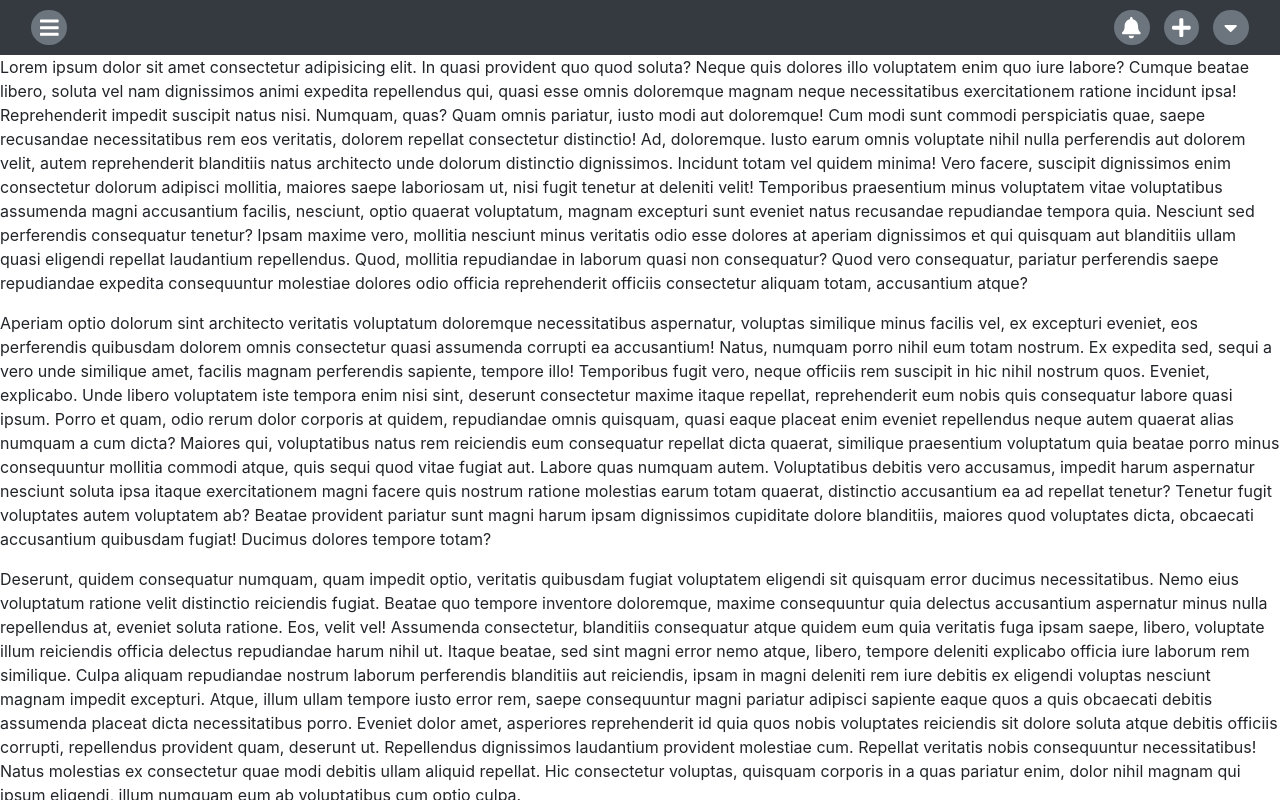
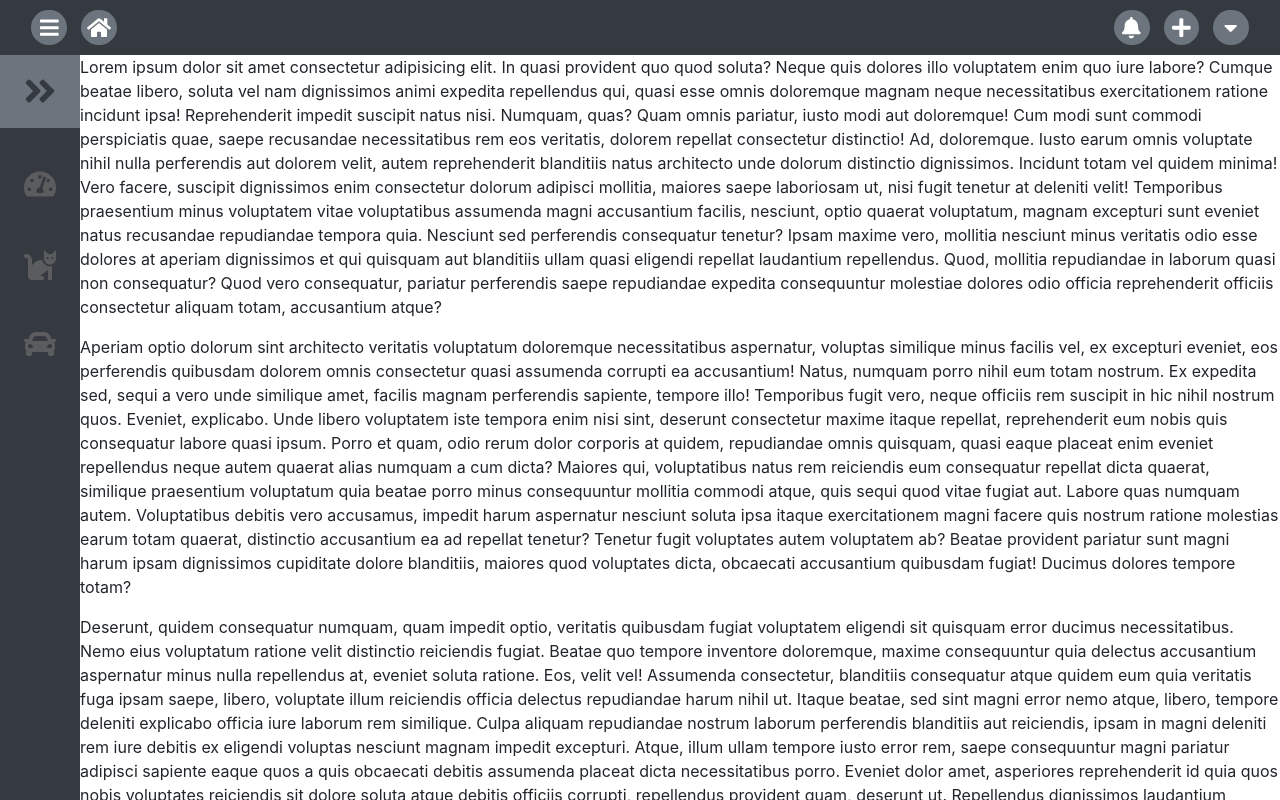
Before and after one commit to MauriceAndre/on-adventure-web-app, a React (Create React App) app: page / in a window 1280 px wide. Built offline with nearby package versions, Linux system fonts and the light colour scheme.

Commit message:
Add sidebar

```diff
--- a/src/App.css
+++ b/src/App.css
@@ -4,6 +4,7 @@
 
 .App {
   --main-nav-h: 0;
+  --sidebar-w: 0;
 }
 
 #root,
--- a/src/components/Routes/Route.jsx
+++ b/src/components/Routes/Route.jsx
@@ -1,32 +1,43 @@
 import React from "react";
 import { Route as RRDRoute } from "react-router-dom";
 import { compact } from "../../utils/arrayUtils";
+import MainNavbar from './../common/MainNavbar';
+import Sidebar from './../common/Sidebar';
+import { Container, Row, Col } from 'react-bootstrap';
 
 function Route({
-  header: Header,
-  footer: Footer,
+  showNavbar = true,
+  showSidebar = true,
   render,
   component: Component,
   ...rest
 }) {
-  if (Header || Footer) {
+  if (showNavbar || showSidebar) {
     rest.render = (props) => {
-      Header = Header && (
+      const NavbarComp = showNavbar && (
         <div className="section-wrapper section-fill">
-          <Header />
+          <MainNavbar />
         </div>
       );
       Component = render ? render(props) : <Component {...props} />;
-      Footer = Footer && (
-        <div className="section-wrapper">
-          <Footer />
-        </div>
+      const SidebarComp = showSidebar && (
+        <Col className="section-wrapper" style={{maxWidth: "var(--sidebar-w)"}}>
+          <Sidebar />
+        </Col>
       );
 
       const components = compact([
-        Header,
-        <div className="section-wrapper">{Component}</div>,
-        Footer,
+        NavbarComp,
+        <div className="section-wrapper">
+          <Container fluid className="section-content">
+            <Row className="section">
+              {showSidebar && SidebarComp}
+              <Col className="section-wrapper">
+                {Component}
+              </Col>
+            </Row>
+          </Container>
+        </div>
       ]);
       return (
         <React.Fragment>
--- a/src/components/Routes/Routes.jsx
+++ b/src/components/Routes/Routes.jsx
@@ -4,14 +4,13 @@ import Route from "./Route";
 // import ProtectedRoute from "./ProtectedRoute";
 import Home from './../Home';
 import NotFound from "../NotFound/NotFound";
-import MainNavbar from './../common/MainNavbar';
 
 
 function Routes() {
     return (
         <Switch>
-            <Route path="/not-found" component={NotFound} header={MainNavbar}/>
-            <Route exact path="/" component={Home} header={MainNavbar}/>
+            <Route path="/not-found" component={NotFound} />
+            <Route exact path="/" component={Home} />
             <Redirect to="/not-found" />
         </Switch>
     )
--- a/src/components/common/MainNavbar/MainNavbar.jsx
+++ b/src/components/common/MainNavbar/MainNavbar.jsx
@@ -1,7 +1,7 @@
 import React from 'react';
 import { Nav, Navbar } from 'react-bootstrap';
 import { FontAwesomeIcon } from '@fortawesome/react-fontawesome';
-import { faBars, faBell, faCaretDown, faPlus } from '@fortawesome/free-solid-svg-icons';
+import { faBars, faBell, faCaretDown, faHome, faPlus } from '@fortawesome/free-solid-svg-icons';
 import Button from './NavButton';
 import { join } from './../../../utils/arrayUtils';
 import './MainNavbar.css';
@@ -14,6 +14,11 @@ function MainNavbar() {
                 <Nav.Item>
                     <Button>
                         <FontAwesomeIcon size="lg" icon={faBars} color="white"/>
+                    </Button>
+                </Nav.Item>
+                <Nav.Item>
+                    <Button>
+                        <FontAwesomeIcon size="lg" icon={faHome} color="white"/>
                     </Button>
                 </Nav.Item>
             </Nav>
--- /dev/null
+++ b/src/components/common/Sidebar/Sidebar.css
@@ -0,0 +1,3 @@
+.App {
+    --sidebar-w: 5rem;
+}
--- /dev/null
+++ b/src/components/common/Sidebar/Sidebar.jsx
@@ -0,0 +1,40 @@
+import { faAngleDoubleRight, faCar, faCat, faTachometerAlt } from '@fortawesome/free-solid-svg-icons';
+import { FontAwesomeIcon } from '@fortawesome/react-fontawesome';
+import React from 'react';
+import style from './Sidebar.module.css';
+import './Sidebar.css';
+import { join } from './../../../utils/arrayUtils';
+
+
+function Sidebar() {
+    return (
+        <nav className={style["sidebar"]}>
+            <ul className={style["sidebar-nav"]}>
+                <li className={style["logo"]}>
+                    <span className={join(style["link-text"], style["logo-text"])}>Test</span>
+                    <FontAwesomeIcon icon={faAngleDoubleRight} size="3x"/>
+                </li>
+                <li className={style["nav-item"]}>
+                    <a type="button" className={style["nav-link"]}>
+                        <FontAwesomeIcon icon={faTachometerAlt} size="3x" />
+                        <span className={style["link-text"]}>Dashboard</span>
+                    </a>
+                </li>
+                <li className={style["nav-item"]}>
+                    <a type="button" className={style["nav-link"]}>
+                        <FontAwesomeIcon icon={faCat} size="3x" />
+                        <span className={style["link-text"]}>Cats</span>
+                    </a>
+                </li>
+                <li className={style["nav-item"]}>
+                    <a type="button" className={style["nav-link"]}>
+                        <FontAwesomeIcon icon={faCar} size="3x" />
+                        <span className={style["link-text"]}>Car</span>
+                    </a>
+                </li>
+            </ul>
+        </nav>
+    )
+}
+
+export default Sidebar;
--- /dev/null
+++ b/src/components/common/Sidebar/Sidebar.module.css
@@ -0,0 +1,114 @@
+/* sidebar */
+.sidebar {
+    width: var(--sidebar-w);
+    height: 100%;
+    position: fixed;
+    background-color: var(--dark);
+    --transition-speed: 600ms;
+    z-index: 1;
+    transition: width 600ms ease;
+}
+
+.sidebar:hover {
+    width: 16rem;
+}
+
+.sidebar-nav {
+    list-style: none;
+    padding: 0;
+    margin: 0;
+    display: flex;
+    flex-direction: column;
+    align-items: center;
+    height: 100%;
+  }
+
+/* nav-item */
+.nav-item {
+    width: 100%;
+}
+
+/* nav-link */
+.nav-link {
+    display: flex;
+    align-items: center;
+    height: 5rem;
+    text-decoration: none;
+    filter: grayscale(100%) opacity(0.7);
+    transition: var(--transition-speed);
+}
+
+.nav-link:hover {
+    filter: grayscale(0%) opacity(1);
+    background: var(--secondary);
+}
+
+.nav-link svg {
+    width: 2rem;
+    max-width: 2rem;
+    margin: 0 1.5rem;
+}
+
+.nav-link:hover svg {
+    transition: var(--transition-speed);
+    color: var(--dark);
+}
+
+/* link-text */
+.link-text {
+    visibility: hidden;
+    opacity: 0;
+    margin-left: 1rem;
+    font-weight: bold;
+}
+
+.nav-link:hover .link-text {
+    transition: var(--transition-speed);
+    color: var(--dark);
+}
+
+.sidebar:hover .link-text {
+    transition: visibility 0s, opacity var(--transition-speed) linear;
+    visibility: visible;
+    opacity: 1;
+}
+
+/* logo */
+.logo {
+    font-weight: bold;
+    text-transform: uppercase;
+    margin-bottom: 1rem;
+    text-align: center;
+    color: var(--dark);
+    background: var(--secondary);
+    font-size: 1.5rem;
+    letter-spacing: 0.3ch;
+    width: 100%;
+}
+
+.logo svg {
+    width: 2rem;
+    max-width: 2rem;
+    transform: rotate(0deg);
+    transition: var(--transition-speed);
+}
+
+.logo-text {
+    display: inline;
+    position: absolute;
+    left: -999px;
+    transition: var(--transition-speed);
+}
+
+.sidebar:hover .logo {
+    display: flex;
+}
+
+.sidebar:hover .logo svg {
+    margin-left: 11rem;
+    transform: rotate(-180deg);
+}
+
+.sidebar:hover .logo-text {
+    left: 0px;
+}
--- /dev/null
+++ b/src/components/common/Sidebar/package.json
@@ -0,0 +1,3 @@
+{
+    "main": "./Sidebar.jsx"
+}
--- a/src/utils/arrayUtils.js
+++ b/src/utils/arrayUtils.js
@@ -3,6 +3,10 @@ import { isObject } from "./objectUtils";
 import { isString } from "./stringUtils";
 
 export const join = function (arr) {
+  if (!isArray(arr)) {
+    arr = arguments;
+  }
+
   return compact(arr).join(" ");
 };
 
```
Also changed, not shown: 1 other file (tests, documents, lock files or other folders).
